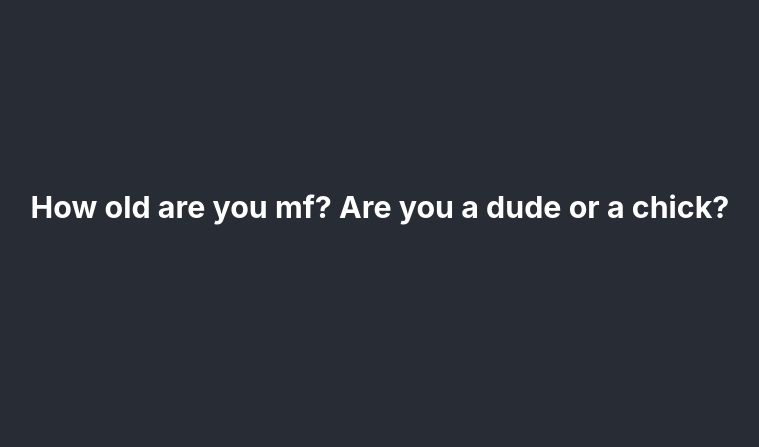
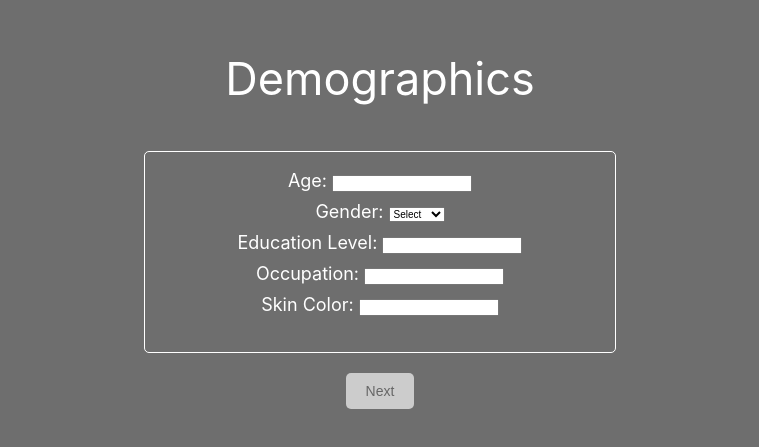
Before and after one commit to saadshakeel1357/Emotion-Evaluation-Website, a React (Create React App) app: page /demographic in a window 1280 px wide. Shown: the part 193-640 px from the top of the page, without its empty margins (260-1019 px from the left). Built offline with nearby package versions, Linux system fonts and the light colour scheme.

Commit message:
Developed HomePage, ConsentPage, DemographicPage completely

```diff
--- a/src/App.css
+++ b/src/App.css
@@ -1,3 +1,4 @@
+/* App.css */
 .App {
   text-align: center;
 }
@@ -14,7 +15,7 @@
 }
 
 .App-header {
-  background-color: #282c34;
+  background-color: #6E6E6E;
   min-height: 100vh;
   display: flex;
   flex-direction: column;
@@ -25,8 +26,28 @@
 }
 
 .App-link {
-  color: #61dafb;
+  color: #429db6;
 }
+
+/* New button styles */
+.App-button {
+  background-color: #BAFF39;
+  color: black; /* You can change the color of the text as needed */
+  padding: 10px 20px; /* Adjust padding as needed */
+  border: none;
+  border-radius: 5px;
+  cursor: pointer;
+  font-size: 14px; /* Adjust font size as needed */
+  margin-top: 20px; /* Adjust margin as needed */
+}
+
+/* Style for disabled button */
+.App-button:disabled {
+  background-color: #ccc; /* Set to gray */
+  color: #666; /* Change text color to a darker shade of gray if necessary */
+  cursor: not-allowed; /* Change cursor to indicate disabled state */
+}
+/* Apply additional styles for button hover, focus, etc. as desired */
 
 @keyframes App-logo-spin {
   from {
--- a/src/ConsentPage.js
+++ b/src/ConsentPage.js
@@ -2,14 +2,18 @@ import React, { useState } from 'react';
 import { Link, useNavigate } from 'react-router-dom';
 import './App.css';
 
+// ConsentPage component
 const ConsentPage = () => {
+  // State to manage checkbox status
   const [isChecked, setIsChecked] = useState(false);
   const navigate = useNavigate();
 
+  // Handler for checkbox change
   const handleCheckboxChange = (e) => {
     setIsChecked(e.target.checked);
   };
 
+  // Handler for next button click
   const handleNextButtonClick = () => {
     if (isChecked) {
       // Navigate to the next page if checkbox is checked
@@ -22,19 +26,38 @@ const ConsentPage = () => {
 
   return (
     <div>
-      <h1>Terms and Conditions</h1>
-      <div style={{ height: '200px', overflowY: 'auto', border: '1px solid #ccc', padding: '10px' }}>
+      {/* Terms and Conditions */}
+      <p style={{ fontSize: '45px' }}>Terms and Conditions</p>
+      <div style={{ height: '400px', overflowY: 'auto', border: '1px solid white', borderRadius: '5px', padding: '10px', width: '850px' }}>
         {/* Scrollable box for terms and conditions */}
-        <p>
-          Tick the box if you are not a pussy ( . )( . )
+        <p style={{ fontSize: '20px' }}>
+          By using this website, you agree to the following terms and conditions:
+        </p>
+        {/* Individual terms */}
+        <p style={{ fontSize: '14px' }}>
+          1. Data Collection and Analysis: By using this website, you consent to the collection and analysis of your interaction data, including valence and arousal assessments, for research and analytical purposes. Your data will be securely stored and processed using data science techniques and backend technologies. Personal information will be kept confidential and used in accordance with our privacy policy.
+        </p>
+        <p style={{ fontSize: '14px' }}>
+          2. Intellectual Property Rights: All multimedia stimuli, content, and features on this website are protected by intellectual property laws and belong to the respective owners. Users are prohibited from reproducing, distributing, or modifying any content without prior authorization from the owners.
+        </p>
+        <p style={{ fontSize: '14px' }}>
+          3. User Responsibilities: Users are solely responsible for their interactions and activities on the website. Any misuse, unauthorized access, or attempt to disrupt the website's functionality is strictly prohibited.
+        </p>
+        <p style={{ fontSize: '14px' }}>
+          4. Disclaimer of Warranties: This website is provided on an "as is" and "as available" basis without any warranties, express or implied. We do not guarantee the accuracy, reliability, or availability of the website or its content. Users access and use the website at their own risk.
+        </p>
+        <p style={{ fontSize: '14px' }}>
+          5. Limitation of Liability: In no event shall the website owners, developers, or affiliates be liable for any direct, indirect, incidental, consequential, or punitive damages arising out of or in connection with the use or inability to use the website, even if advised of the possibility of such damages.
         </p>
         {/* Add more terms and conditions as needed */}
       </div>
+      {/* Checkbox */}
       <div>
         <input type="checkbox" checked={isChecked} onChange={handleCheckboxChange} />
-        <label htmlFor="checkbox">I agree to the terms and conditions</label>
+        <label htmlFor="checkbox" style={{ fontSize: '20px' }}>I agree to the terms and conditions</label>
       </div>
-      <button onClick={handleNextButtonClick} disabled={!isChecked}>
+      {/* Next button */}
+      <button className="App-button" onClick={handleNextButtonClick} disabled={!isChecked}>
         Next
       </button>
     </div>
--- a/src/DemographicPage.js
+++ b/src/DemographicPage.js
@@ -1,11 +1,88 @@
-// DemographicPage.js
-import React from 'react';
+import React, { useState, useEffect } from 'react';
+import { useNavigate } from 'react-router-dom';
+import './App.css';
 
-const DemographicPage = () => (
-  <div>
-    <h3>How old are you mf? Are you a dude or a chick?</h3>
-    {/* Add your demographic page content here */}
-  </div>
-);
+// DemographicPage component
+const DemographicPage = () => {
+  // State to manage form data and validity
+  const [formData, setFormData] = useState({
+    age: '',
+    gender: '',
+    education: '',
+    occupation: '',
+    skincolor: ''
+  });
+  const [formValid, setFormValid] = useState(false); // Track form validity
+  const navigate = useNavigate();
+
+  // Effect to check form validity on form data change
+  useEffect(() => {
+    // Check if all form fields are filled
+    const isFormValid = Object.values(formData).every(value => value.trim() !== '');
+    setFormValid(isFormValid);
+  }, [formData]);
+
+  // Handler for input change
+  const handleInputChange = (e) => {
+    const { name, value } = e.target;
+    setFormData({
+      ...formData,
+      [name]: value
+    });
+  };
+
+  // Handler for form submission
+  const handleSubmit = (e) => {
+    e.preventDefault();
+
+    if (formValid) {
+      navigate('/instructions');
+    } else {
+      alert('Please fill in all required fields.');
+    }
+  };
+
+  return (
+    <div>
+      {/* Demographics header */}
+      <p style={{ fontSize: '45px' }}>Demographics</p>
+      {/* Form */}
+      <form onSubmit={handleSubmit}>
+        <div style={{ height: '180px', overflowY: 'auto', border: '1px solid white', borderRadius: '5px', padding: '10px', width: '450px' }}>
+          {/* Individual form fields */}
+          <div>
+            <label htmlFor="age" style={{ fontSize: '18px' }}>Age:  </label>
+            <input type="number" id="age" name="age" value={formData.age} onChange={handleInputChange} style={{ fontSize: '10px' }} />
+          </div>
+          <div>
+            <label htmlFor="gender" style={{ fontSize: '18px' }}>Gender:  </label>
+            <select id="gender" name="gender" value={formData.gender} onChange={handleInputChange} style={{ fontSize: '10px' }}>
+              <option value="">Select</option>
+              <option value="male">Male</option>
+              <option value="female">Female</option>
+              <option value="other">Other</option>
+            </select>
+          </div>
+          <div>
+            <label htmlFor="education" style={{ fontSize: '18px' }}>Education Level:  </label>
+            <input type="text" id="education" name="education" value={formData.education} onChange={handleInputChange} style={{ fontSize: '10px' }} />
+          </div>
+          <div>
+            <label htmlFor="occupation" style={{ fontSize: '18px' }}>Occupation:  </label>
+            <input type="text" id="occupation" name="occupation" value={formData.occupation} onChange={handleInputChange} style={{ fontSize: '10px' }} />
+          </div>
+          <div>
+            <label htmlFor="skincolor" style={{ fontSize: '18px' }}>Skin Color:  </label>
+            <input type="text" id="skincolor" name="skincolor" value={formData.skincolor} onChange={handleInputChange} style={{ fontSize: '10px' }} />
+          </div>
+        </div>
+        {/* Submit button */}
+        <button type="submit" className="App-button" style={{ marginTop: '20px' }} disabled={!formValid}>
+          Next
+        </button>
+      </form>
+    </div>
+  );
+};
 
 export default DemographicPage;
--- a/src/HomePage.js
+++ b/src/HomePage.js
@@ -3,9 +3,13 @@ import React from 'react';
 
 const HomePage = () => (
   <div>
-    <h1>Welcome</h1>
-    {/* Link to navigate to the ConsentPage */}
-    <a href="/consent">Go to Consent Page</a>
+    <p style={{ fontSize: '45px' }}>Measuring Emotions During Multimedia Interaction</p>
+    <div>
+      <p></p>
+      <button className="App-button" onClick={() => { window.location.href = "/consent"; }}>
+        Start
+      </button>
+    </div>
   </div>
 );
 
--- a/src/Instructions.js
+++ b/src/Instructions.js
@@ -1,5 +1,7 @@
 // Instructions.js
-import React from 'react';
+import React, { useState } from 'react';
+import { Link, useNavigate } from 'react-router-dom';
+import './App.css';
 
 const Instructions = () => (
   <div>
```
